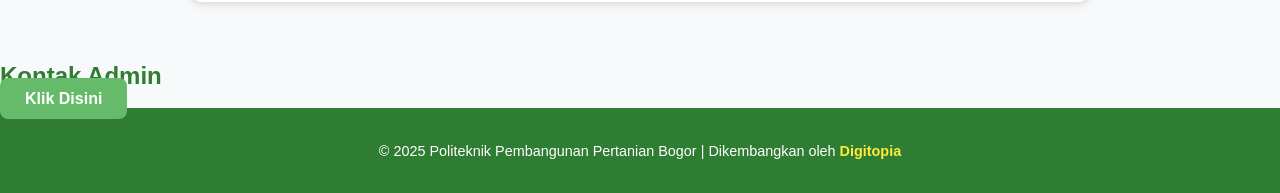
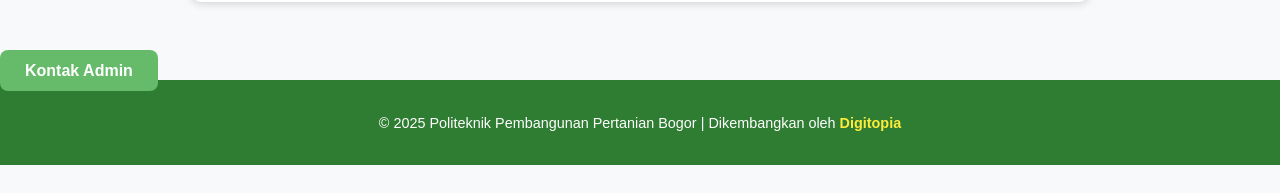
Before and after one commit to digitopiadigtal/peminjaman-ruangan, a plain HTML site: page index.html in a window 1280 px wide. Shown: the part 2204-2397 px from the top of the page. After the commit the page ends 2369 px from the top, so only its background shows below. Drawn offline with Linux system fonts and the light colour scheme.

Commit message:
Update index.html

```diff
--- a/index.html
+++ b/index.html
@@ -67,8 +67,7 @@
   </section>
 
   <section>
-     <h2>Kontak Admin</h2>
-      <a href="https://wa.me/6281807939192" class="btn">Klik Disini</a>
+      <a href="https://wa.me/6281807939192" class="btn">Kontak Admin</a>
   </section>
 
   <footer id="kontak">
```
